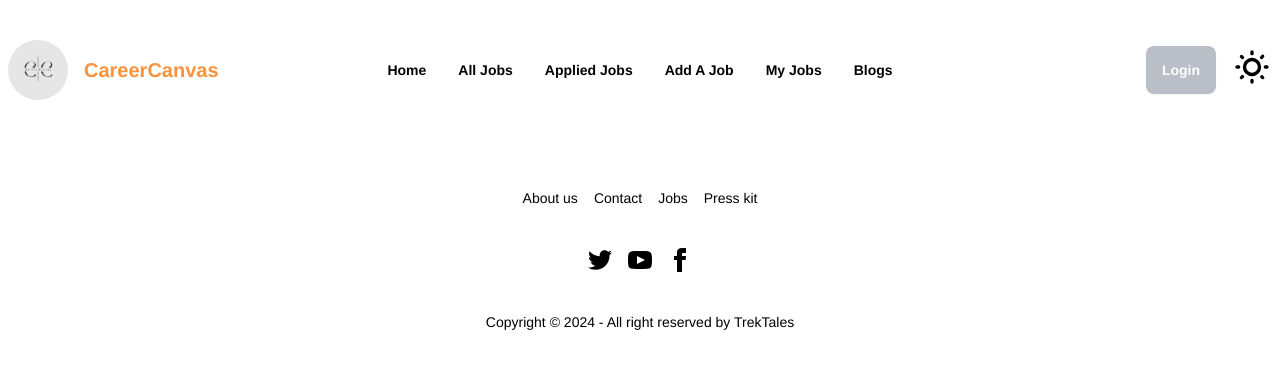
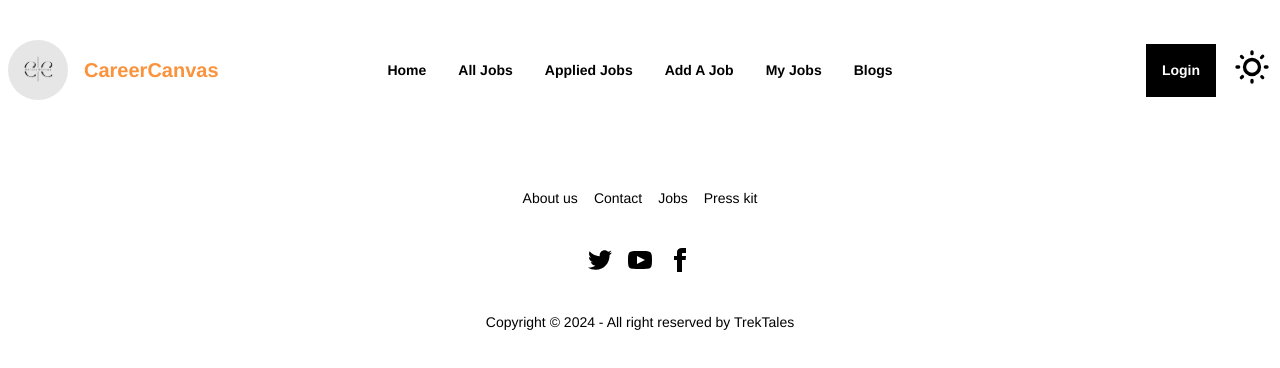
Before and after one commit to atikxcode/Career-Canvas-Assignment-11, a React (Vite) app: page /navbar in a window 1280 px wide. Shown: the top 368 px of the page. Built offline with nearby package versions, Linux system fonts and the light colour scheme; no server answers.

Commit message:
added search functionality on my all job section

```diff
--- a/src/Pages/AddJobs/AddJobs.jsx
+++ b/src/Pages/AddJobs/AddJobs.jsx
@@ -4,7 +4,7 @@ import { Helmet } from "react-helmet";
 import { ToastContainer, toast } from "react-toastify";
 import { AuthContext } from "../../Providers/AuthProvider";
 import DatePicker from "react-datepicker";
-import image from '../../assets/84409.jpg'
+import image from '../../assets/city.jpg'
 import "react-datepicker/dist/react-datepicker.css";
 import NavBar from "../NavBar/NavBar";
 
--- a/src/Pages/AllJobs/AllJobs.jsx
+++ b/src/Pages/AllJobs/AllJobs.jsx
@@ -4,12 +4,13 @@ import image from '../../assets/5e85e013516e7adb3d528a3d_rm_bg.jpg'
 import NavBar from "../NavBar/NavBar";
 import { useContext } from "react";
 import { AuthContext } from "../../Providers/AuthProvider";
-
+import { FaSearch } from "react-icons/fa";
 
 
 const AllJobs = () => {
 
   const {theme, setTheme, user} = useContext(AuthContext)
+
 
 
 
@@ -38,7 +39,7 @@ const AllJobs = () => {
 
 
 
-     <div className="flex flex-col gap-24">
+     <div className="flex flex-col gap-24 items-center">
 
 
 
@@ -49,6 +50,17 @@ const AllJobs = () => {
         <p className="text-[18px] text-white w-[900px] text-center">Welcome to our job listings page! Discover a diverse range of career opportunities waiting for you. Whether you're seeking full-time, part-time, remote, or hybrid positions, we have something for everyone. Browse through our curated collection of job openings and take the next step towards your professional journey. Start exploring now and find your dream job today!</p>
         <button className="btn ">Explore Now</button>
         </div>
+        </div>
+
+
+        <div className="w-[300px]">
+
+        <form className={`input rounded-xl  input-bordered flex items-center gap-2 ${
+        theme === 'light' ? "text-white bg-black " : "text-white "
+      }`}>
+        <input type="text" className="grow" placeholder="Search" />
+        <button className="text-white"><FaSearch /></button>
+        </form>
         </div>
 
 
--- a/src/Pages/NavBar/NavBar.jsx
+++ b/src/Pages/NavBar/NavBar.jsx
@@ -101,10 +101,14 @@ const NavBar = () => {
 </div>
     {
       user ?
-      <button  className={`btn bg-gray-400 bg-opacity-70 border-0 ${theme === 'light' ? "text-black" : "text-white"} hover:text-black hover:bg-white duration-700`}
+      <button  className={`p-4 text-[14px] font-bold   border-0 ${
+        theme === 'light' ? "text-white bg-black " : "text-black bg-white"
+      } duration-700`}
 
       onClick={handleSignOut}>Sign Out</button>
-      : <Link to='/login'><button className="btn bg-gray-400 bg-opacity-70  border-0 text-white hover:text-black hover:bg-white duration-700">Login</button></Link>
+      : <Link to='/login'><button className={`p-4 text-[14px] font-bold   border-0 ${
+        theme === 'light' ? "text-white bg-black " : "text-black bg-white"
+      } duration-700`}>Login</button></Link>
 
     }
 
--- a/src/main.jsx
+++ b/src/main.jsx
@@ -59,7 +59,7 @@ const router = createBrowserRouter([
       },
       {
         path: '/addjob',
-        element: <AddJobs></AddJobs>,
+        element: <PrivateRoute><AddJobs></AddJobs></PrivateRoute>,
       },
       {
         path: '/myjobs',
```
